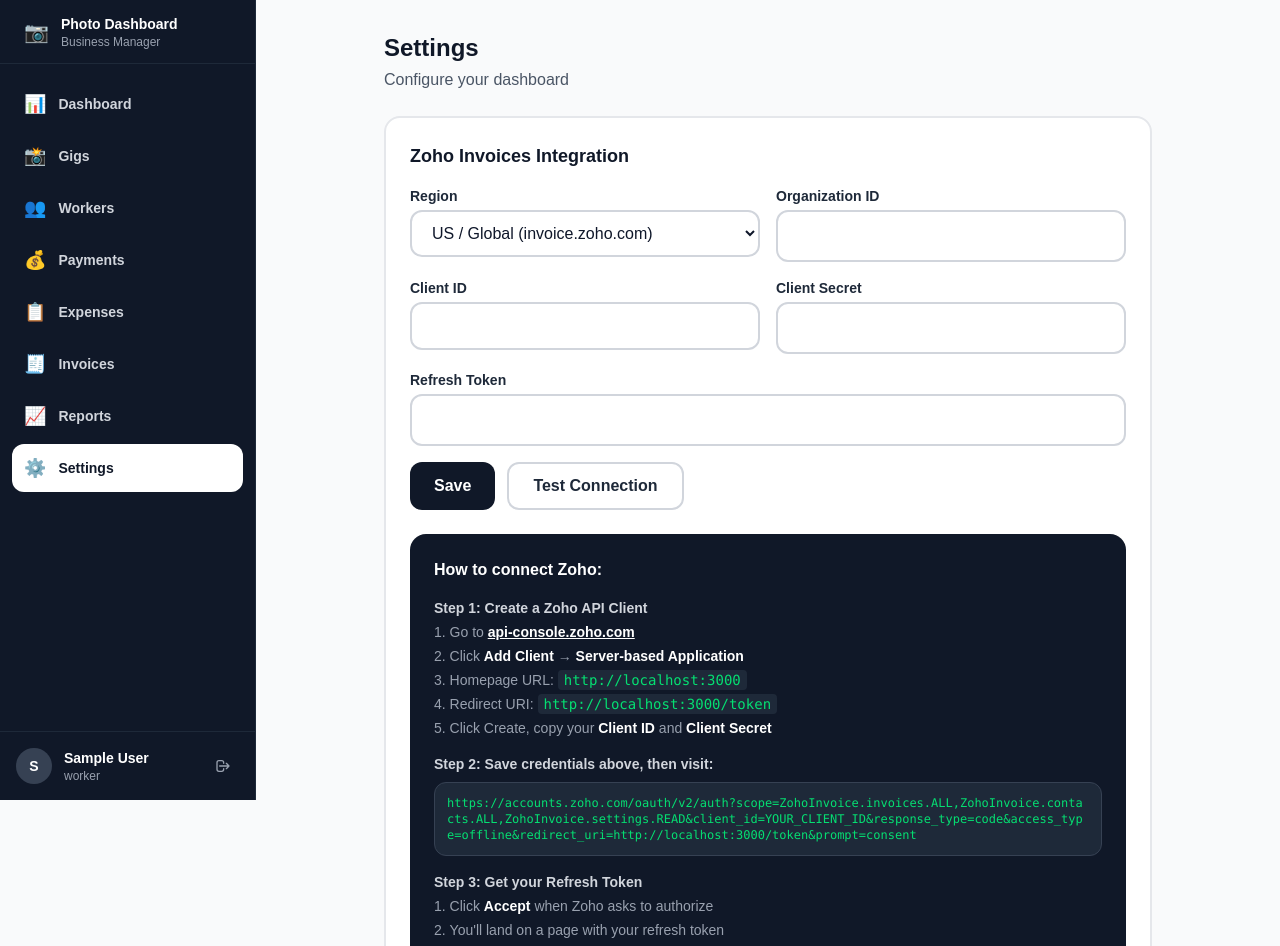
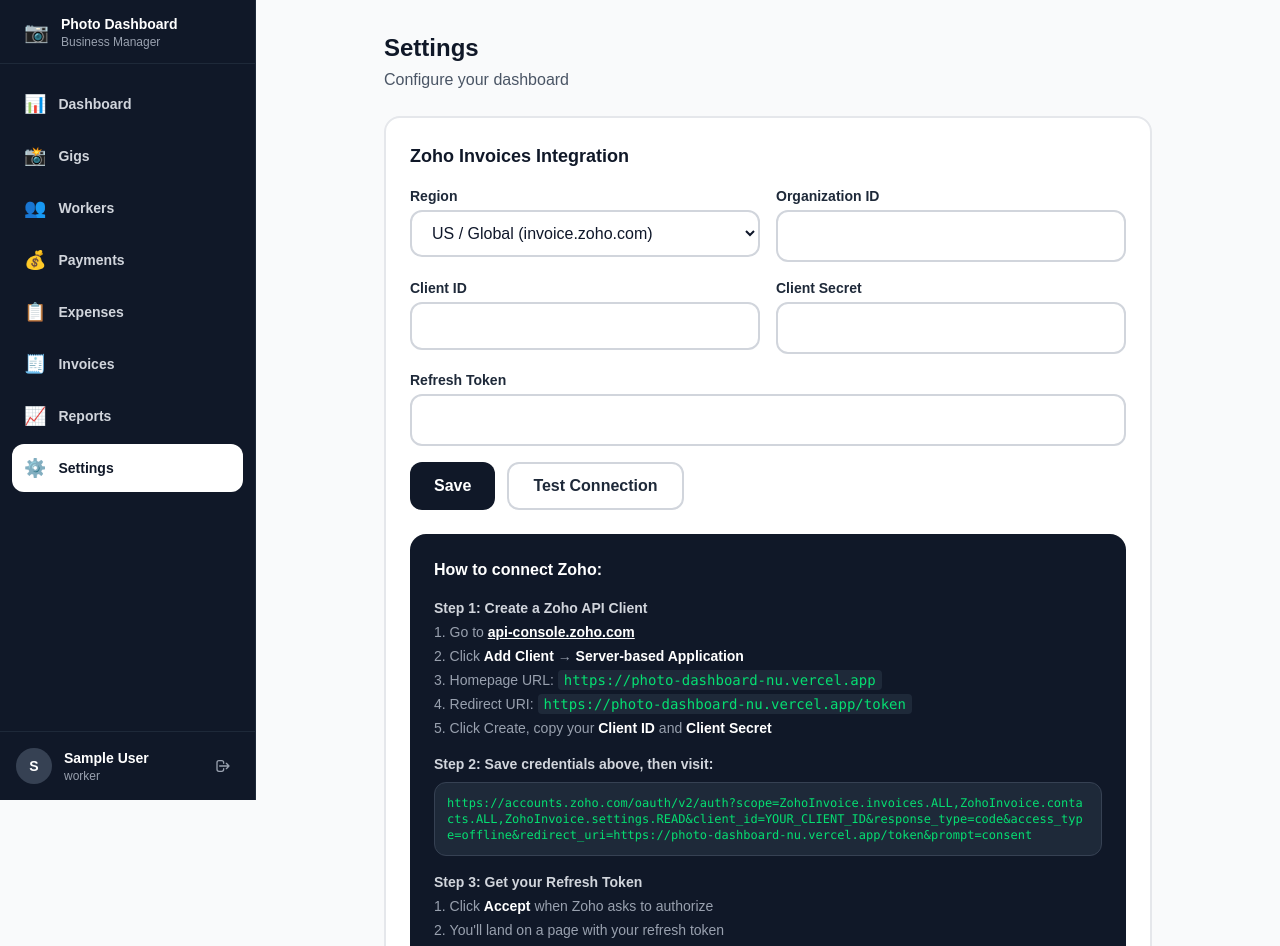
Before and after one commit to tuahacheampong-bot/photo-dashboard, a Next.js app: page /settings in a window 1280 px wide. Shown: the top 946 px of the page. Built offline with nearby package versions, Linux system fonts and the light colour scheme; no server answers; sample sign-in values are in the browser's storage.

Commit message:
fix: update Zoho redirect URI to production URL

```diff
--- a/src/app/api/zoho/exchange-code/route.ts
+++ b/src/app/api/zoho/exchange-code/route.ts
@@ -2,7 +2,7 @@
 import { exchangeCodeForTokens, getZohoSettings } from '@/lib/zoho';
 import { requireOwner, validateRequired } from '@/lib/api-auth';
 
-const REDIRECT_URI = 'http://localhost:3000/token';
+const REDIRECT_URI = 'https://photo-dashboard-nu.vercel.app/token';
 
 export async function POST(req: NextRequest) {
   const authResult = await requireOwner();
--- a/src/app/settings/page.tsx
+++ b/src/app/settings/page.tsx
@@ -50,7 +50,7 @@
     ca: 'https://accounts.zoho.ca',
   };
 
-  const authUrl = `${regionUrls[form.region] || regionUrls.com}/oauth/v2/auth?scope=ZohoInvoice.invoices.ALL,ZohoInvoice.contacts.ALL,ZohoInvoice.settings.READ&client_id=${form.client_id || 'YOUR_CLIENT_ID'}&response_type=code&access_type=offline&redirect_uri=http://localhost:3000/token&prompt=consent`;
+  const authUrl = `${regionUrls[form.region] || regionUrls.com}/oauth/v2/auth?scope=ZohoInvoice.invoices.ALL,ZohoInvoice.contacts.ALL,ZohoInvoice.settings.READ&client_id=${form.client_id || 'YOUR_CLIENT_ID'}&response_type=code&access_type=offline&redirect_uri=https://photo-dashboard-nu.vercel.app/token&prompt=consent`;
 
   return (
     <div className="max-w-3xl mx-auto space-y-6">
@@ -123,8 +123,8 @@
             <ol className="list-decimal list-inside text-gray-400 space-y-1 mt-1">
               <li>Go to <a href="https://api-console.zoho.com/" target="_blank" className="text-white underline font-bold" rel="noopener noreferrer">api-console.zoho.com</a></li>
               <li>Click <strong className="text-white">Add Client</strong> → <strong className="text-white">Server-based Application</strong></li>
-              <li>Homepage URL: <code className="bg-gray-800 text-green-400 px-1.5 py-0.5 rounded">http://localhost:3000</code></li>
-              <li>Redirect URI: <code className="bg-gray-800 text-green-400 px-1.5 py-0.5 rounded">http://localhost:3000/token</code></li>
+              <li>Homepage URL: <code className="bg-gray-800 text-green-400 px-1.5 py-0.5 rounded">https://photo-dashboard-nu.vercel.app</code></li>
+              <li>Redirect URI: <code className="bg-gray-800 text-green-400 px-1.5 py-0.5 rounded">https://photo-dashboard-nu.vercel.app/token</code></li>
               <li>Click Create, copy your <strong className="text-white">Client ID</strong> and <strong className="text-white">Client Secret</strong></li>
             </ol>
           </div>
```
